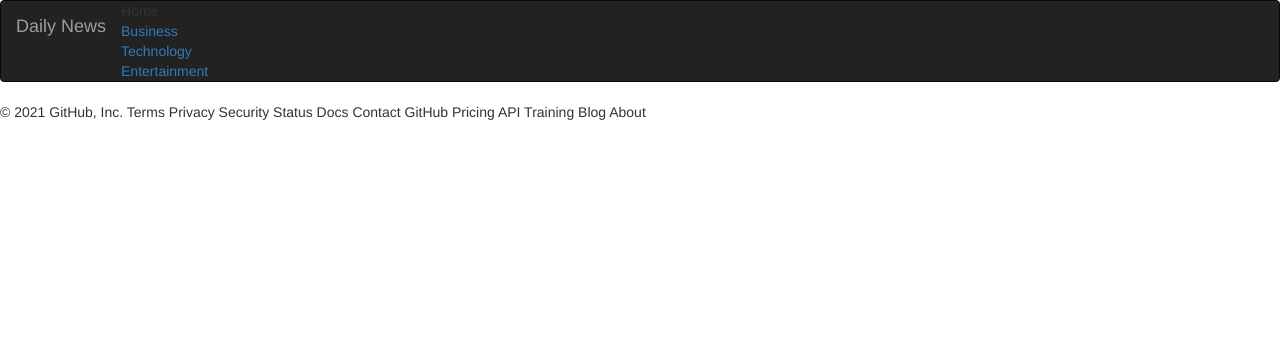
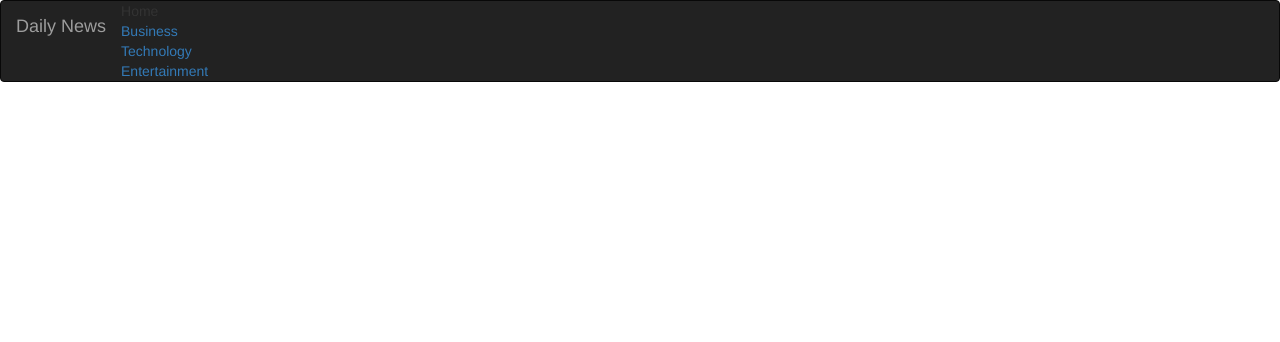
Before and after one commit to FestusMutie/news-api, a Python web app: template app/templates/base.html in a window 1280 px wide. Shown: the top 342 px of the page. Run offline with Jinja, Linux system fonts and the light colour scheme; the template is opened without the code that fills it, so the values that code supplies are empty; some libraries are stand-ins or nearby versions.

Commit message:
deployment to heruko

```diff
--- a/app/templates/navbar.html
+++ b/app/templates/navbar.html
@@ -28,15 +28,3 @@
     </div>
   </body>
 </html>
-© 2021 GitHub, Inc.
-Terms
-Privacy
-Security
-Status
-Docs
-Contact GitHub
-Pricing
-API
-Training
-Blog
-About
--- a/virtual/pyvenv.cfg
+++ /dev/null
@@ -1,3 +0,0 @@
-home = /home/moringa/Documents/moringa_core/python_projects/flask-tutorial/virtual/bin
-include-system-site-packages = false
-version = 3.6.13
```
Also changed, not shown: requirements.txt (+35 -6 lines), 4 other files.
